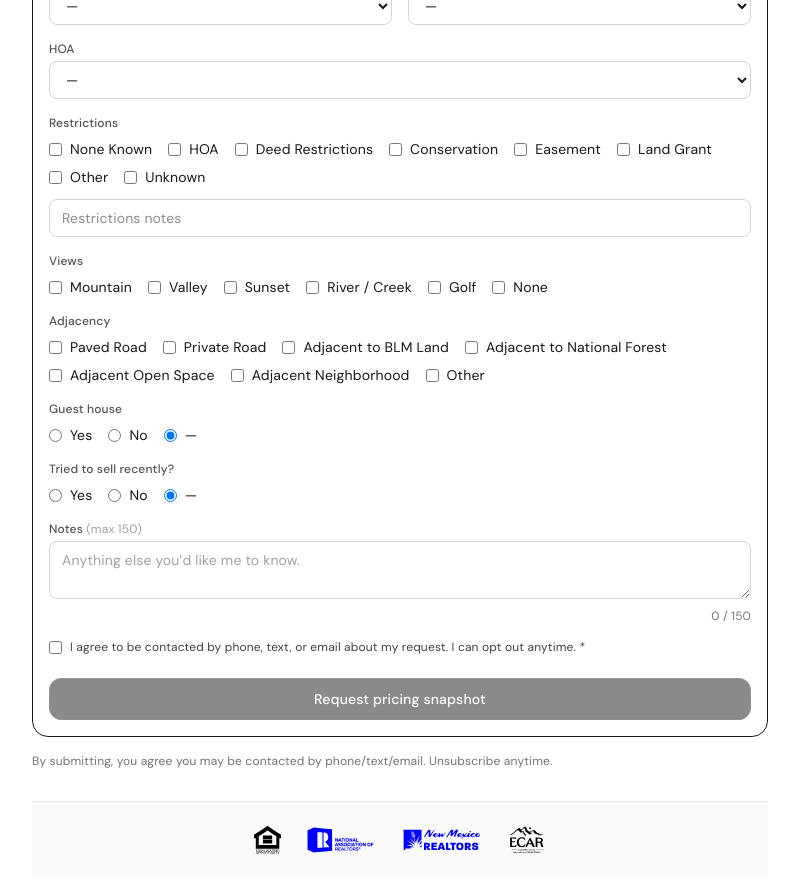
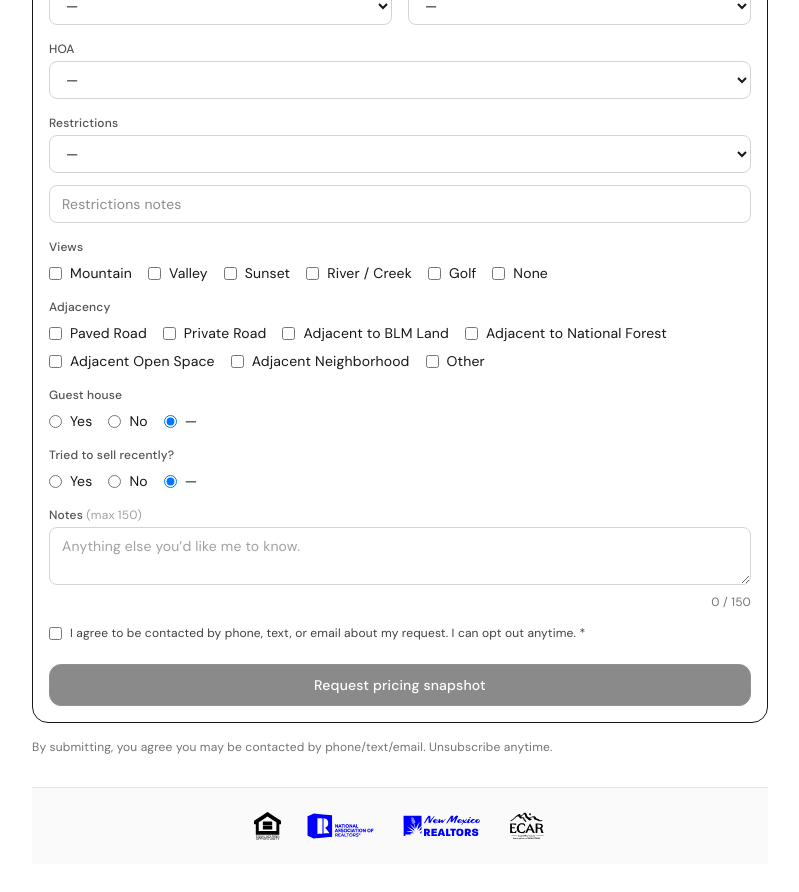
Before and after one commit to cbelvill13/taos-property-value, a Next.js app: page / in a window 1280 px wide. Shown: the part 2020-2912 px from the top of the page, without its empty margins (240-1039 px from the left). Built offline with nearby package versions, Linux system fonts and the light colour scheme.

Commit message:
Change restrictions to dropdown
Co-authored-by: Cursor <cursoragent@cursor.com>

```diff
--- a/src/app/page.tsx
+++ b/src/app/page.tsx
@@ -77,6 +77,7 @@ const HOA_OPTIONS = [
   { value: "UNKNOWN", label: "Unknown" },
 ];
 const RESTRICTIONS_OPTIONS = [
+  { value: "", label: "—" },
   { value: "noneKnown", label: "None Known" },
   { value: "hoa", label: "HOA" },
   { value: "deed", label: "Deed Restrictions" },
@@ -116,7 +117,7 @@ export default function Home() {
   const [waterSource, setWaterSource] = useState("");
   const [wastewater, setWastewater] = useState("");
   const [hoa, setHoa] = useState("");
-  const [restrictions, setRestrictions] = useState<string[]>([]);
+  const [restrictions, setRestrictions] = useState("");
   const [restrictionsNotes, setRestrictionsNotes] = useState("");
   const [views, setViews] = useState<string[]>([]);
   const [adjacency, setAdjacency] = useState<string[]>([]);
@@ -182,7 +183,7 @@ export default function Home() {
       if (waterSource.trim()) criteria.waterSource = waterSource.trim();
       if (wastewater.trim()) criteria.wastewater = wastewater.trim();
       if (hoa === "YES" || hoa === "NO" || hoa === "UNKNOWN") criteria.hoa = hoa;
-      if (restrictions.length > 0) criteria.restrictions = restrictions;
+      if (restrictions.trim()) criteria.restrictions = restrictions.trim();
       if (restrictionsNotes.trim()) criteria.restrictionsNotes = restrictionsNotes.trim().slice(0, 120);
       if (views.length > 0) criteria.views = views;
       if (adjacency.length > 0) criteria.adjacency = adjacency;
@@ -242,7 +243,7 @@ export default function Home() {
       setWaterSource("");
       setWastewater("");
       setHoa("");
-      setRestrictions([]);
+      setRestrictions("");
       setRestrictionsNotes("");
       setViews([]);
       setAdjacency([]);
@@ -594,20 +595,17 @@ export default function Home() {
             </div>
 
             <div className="mt-4">
-              <span className="block text-xs font-medium text-neutral-600">Restrictions</span>
-              <div className="mt-2 flex flex-wrap gap-x-4 gap-y-2">
+              <label htmlFor="restrictions" className="block text-xs font-medium text-neutral-600">Restrictions</label>
+              <select
+                id="restrictions"
+                value={restrictions}
+                onChange={(e) => setRestrictions(e.target.value)}
+                className={`mt-1 ${inputSelectClass}`}
+              >
                 {RESTRICTIONS_OPTIONS.map((o) => (
-                  <label key={o.value} className="inline-flex cursor-pointer items-center gap-2 text-sm">
-                    <input
-                      type="checkbox"
-                      checked={restrictions.includes(o.value)}
-                      onChange={() => setRestrictions((prev) => toggleMulti(prev, o.value))}
-                      className="rounded border-neutral-300 text-neutral-700 focus:ring-neutral-500"
-                    />
-                    {o.label}
-                  </label>
+                  <option key={o.value || "blank"} value={o.value}>{o.label}</option>
                 ))}
-              </div>
+              </select>
               <div className="mt-2">
                 <input
                   id="restrictionsNotes"
```
